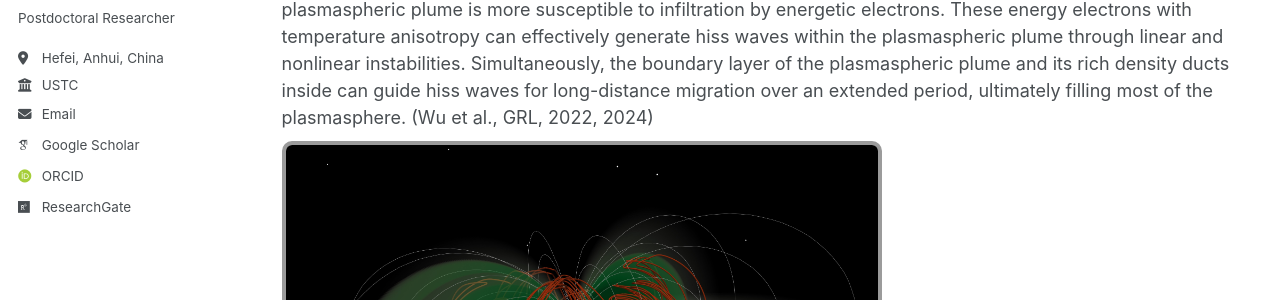
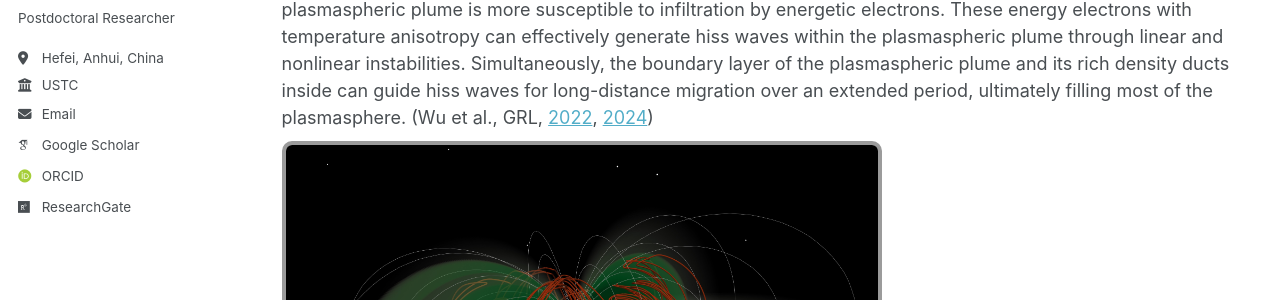
Before and after one commit to Z-Y-Wu/ZW-, a Jekyll site: the page built from _pages/projects.html, in a window 1280 px wide and 900 px high, scrolled down 473 px. Shown: the part 315-615 px from the top of the window. Built offline with Jekyll 4.4.1, drawn with Linux system fonts in a browser that asks for light colours; some web fonts are replaced; part of the change alters nothing that is shown; some of the changed text lies outside the part shown.

Commit message:
Update projects.html

```diff
--- a/_pages/projects.html
+++ b/_pages/projects.html
@@ -15,6 +15,6 @@ author_profile: true
 The plasmaspheric plume is the generator and waveguide of hiss waves. The plasmaspheric plume can extend from the plasmaspheric core outward to the magnetopause.
 Compared to the plasmaspheric core, the plasmaspheric plume is more susceptible to infiltration by energetic electrons. These energy electrons with temperature
 anisotropy can effectively generate hiss waves within the plasmaspheric plume through linear and nonlinear instabilities.
-Simultaneously, the boundary layer of the plasmaspheric plume and its rich density ducts inside can guide hiss waves for long-distance migration over an extended period, ultimately filling most of the plasmasphere. (Wu et al., GRL, 2022, 2024)
+Simultaneously, the boundary layer of the plasmaspheric plume and its rich density ducts inside can guide hiss waves for long-distance migration over an extended period, ultimately filling most of the plasmasphere. (Wu et al., GRL, <a href="https://doi.org/10.1029/2022GL100306">2022</a>, <a href=" https://doi.org/10.1029/2023GL107825">2024</a>)
 
 <img src="../images/project/plumehiss.jpg" alt="Project Image" style="width: 600px; display: block; margin-left: auto; margin-right: auto; border: 4px solid #9b9b9b; border-radius: 10px; margin: 10px 0">
```
